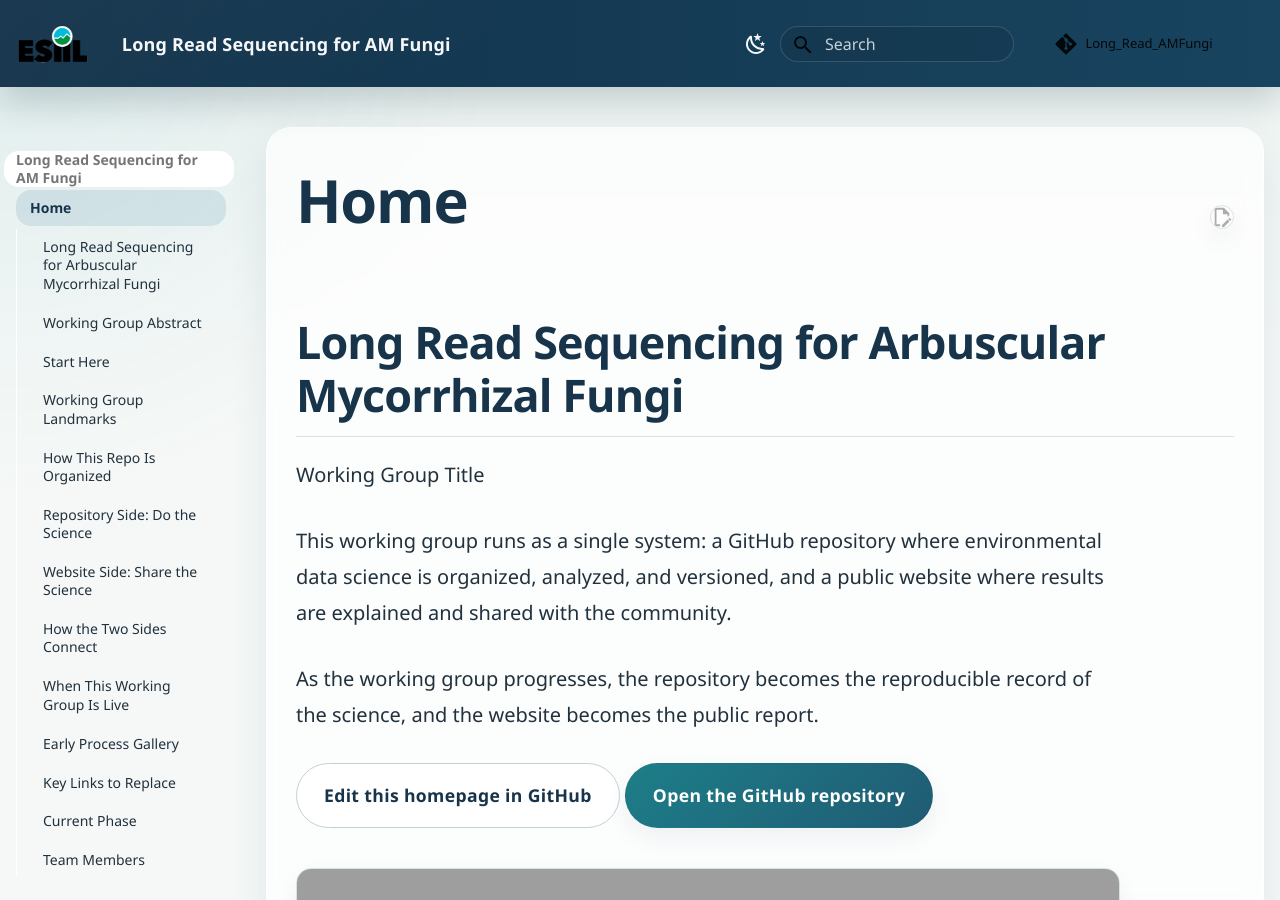
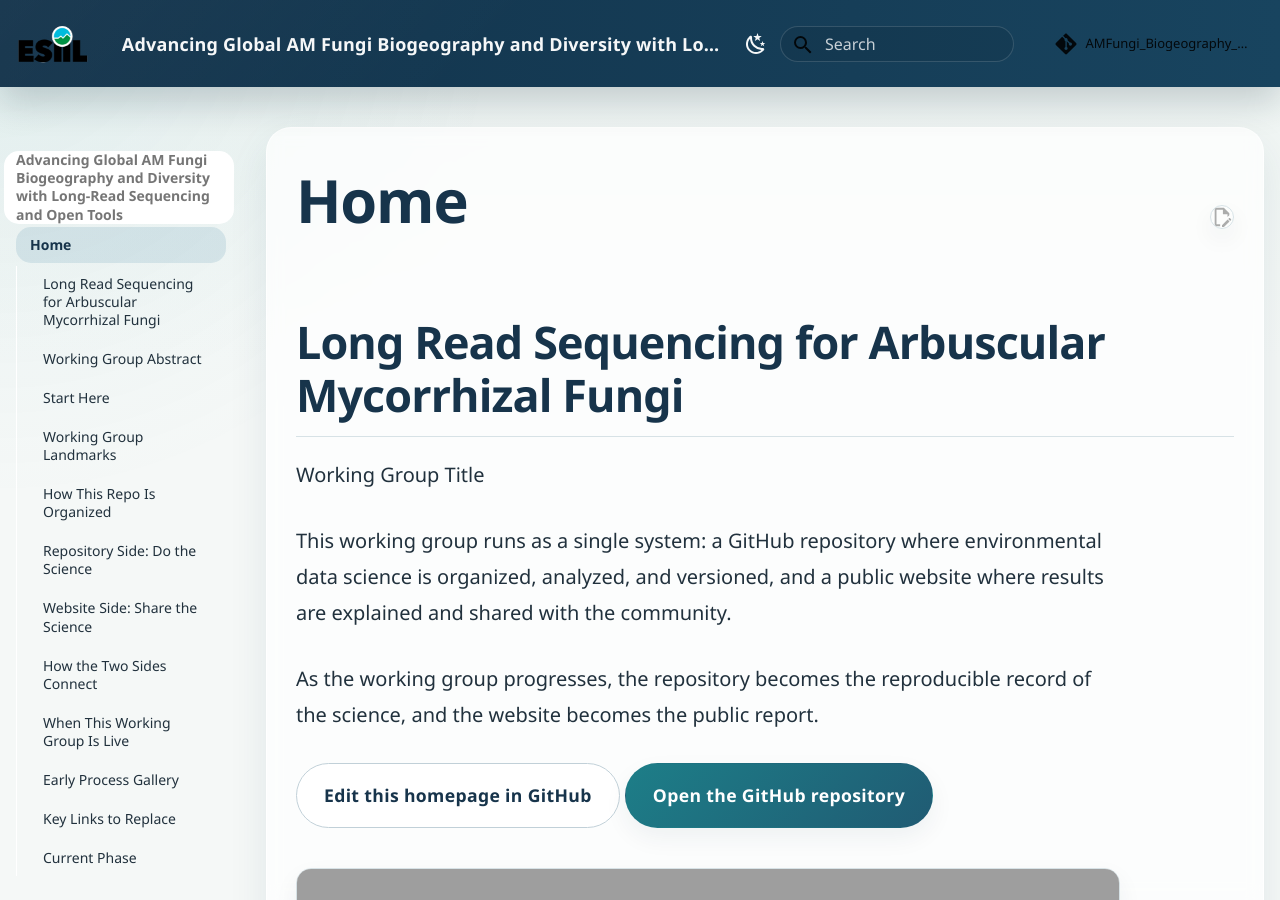
Before and after one commit to CU-ESIIL/AMFungi_Biogeography_Diversity, an MkDocs documentation site: the page built from docs/index.md, in a window 1280 px wide and 900 px high. Built offline with MkDocs 1.6.1 and Material for MkDocs 9.7.7, drawn with Linux system fonts in a browser that asks for light colours; comment, search, counter and statistics services are not loaded; grey boxes are pictures that could not be loaded.

Commit message:
Update site name and repository details in mkdocs.yml

```diff
--- a/mkdocs.yml
+++ b/mkdocs.yml
@@ -1,11 +1,11 @@
-site_name: 'Long Read Sequencing for AM Fungi'
+site_name: 'Advancing Global AM Fungi Biogeography and Diversity with Long-Read Sequencing and Open Tools'
 site_description: 'Description of long read sequencing for arbuscular mycorrhizal fungi.'
 site_author: Ty Tuff
-site_url: https://cu-esiil.github.io/Long_Read_AMFungi
+site_url: https://cu-esiil.github.io/AMFungi_Biogeography_Diversity
 
 # Repository
-repo_name: Long_Read_AMFungi
-repo_url: https://github.com/CU-ESIIL/Long_Read_AMFungi
+repo_name: AMFungi_Biogeography_Diversity
+repo_url: https://github.com/CU-ESIIL/AMFungi_Biogeography_Diversity
 # The edit URI points MkDocs Material at the docs/ source so page edit links open in GitHub edit mode.
 edit_uri: edit/main/docs/
 # Copyright
```
